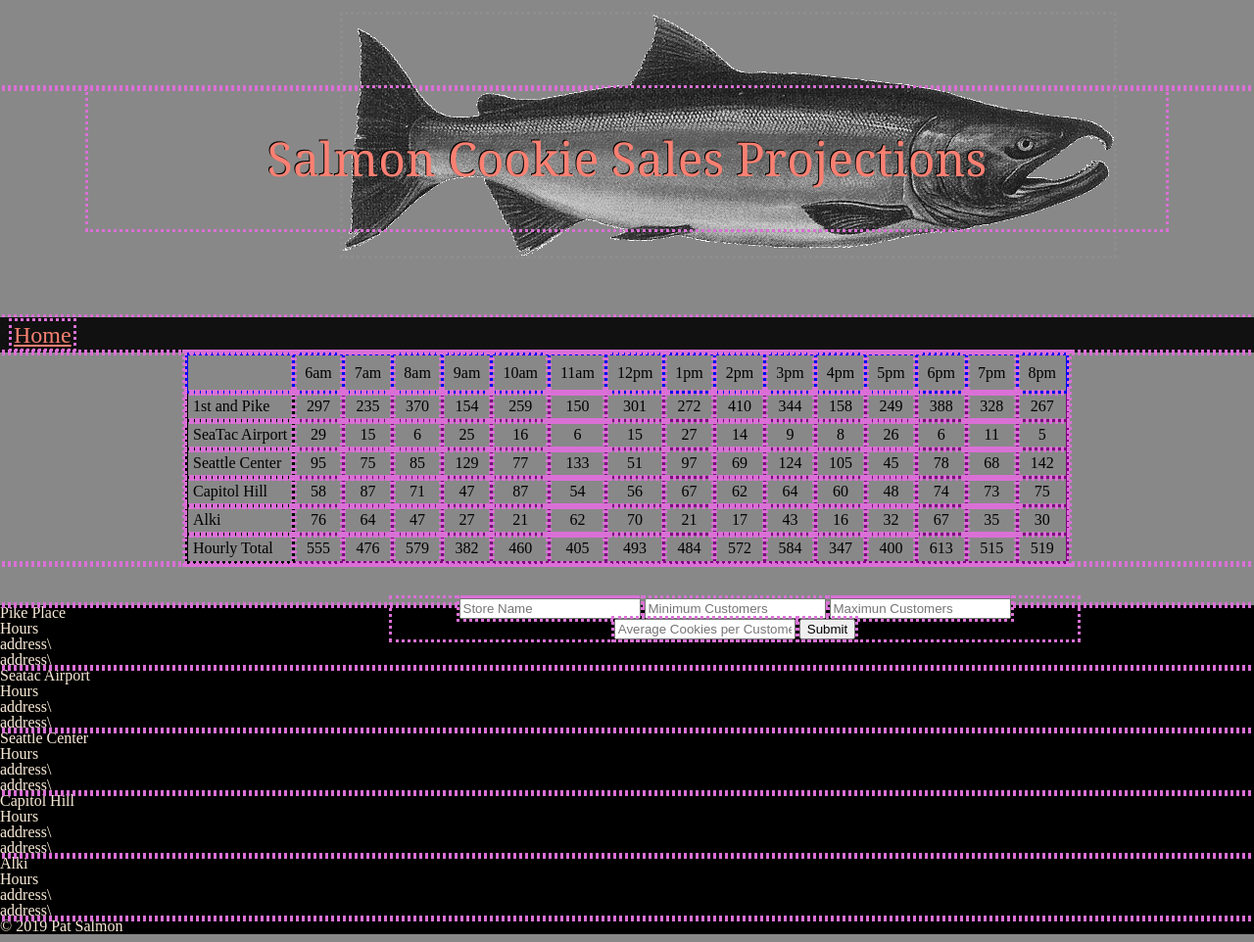
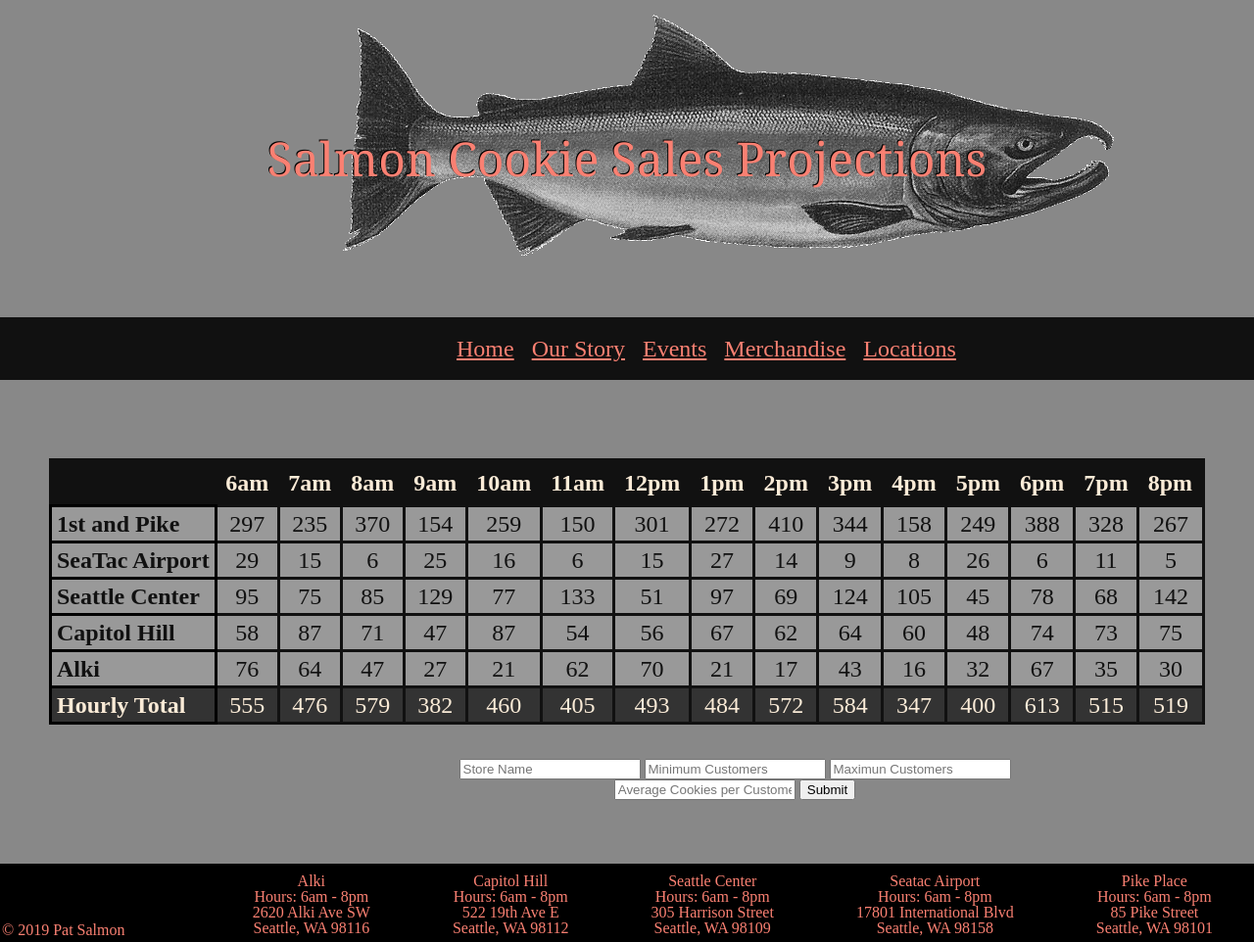
Before and after one commit to Rachnicrice/salmon-cookies, a plain HTML site: page pages/sales.html in a window 1280 px wide. Shown: the whole page at 98% size. Drawn offline with Linux system fonts and the light colour scheme.

Commit message:
Formatted hearder, nav and footer sections

```diff
--- a/css/style.css
+++ b/css/style.css
@@ -1,6 +1,5 @@
 * {
   box-sizing: border-box;
-  outline: dotted 3px orchid;
 }
 body {
   background: #888;
@@ -50,19 +49,28 @@ h1 {
   z-index: 4;
 }
 
+h2 {
+  font-size: 2.5em;
+}
+
+h3 {
+  font-size: 2em;
+}
+
 nav {
   background: #111;
   font-size: 1.5em;
-  max-height: 20%;
+  line-height: 2em;
   max-width: auto;
   margin: 0;
-  padding: 2px 10px 2px 10px;
+  padding: 2px 60px 2px 460px;
+  position: relative;
 }
 
 a {
   display: inline-block;
   padding: 2px;
-  margin: 2px;
+  margin: 4px;
   text-align: center;
 }
 
@@ -79,8 +87,15 @@ a:hover {
 }
 
 table {
+  background: #999;
+  border: #111;
+  border-style: solid;
+  border-width: 3px;
+  color: #111;
+  font-size: 1.5em;
   margin-left: auto;
   margin-right: auto;
+  margin-top: 80px;
   padding: 20px;
   text-align: center;
 }
@@ -89,6 +104,7 @@ form {
   display: inline-block;
   margin-left: auto;
   margin-right: auto;
+  margin-bottom: 100px;
   position: relative;
   width: 700px;
   text-align: center;
@@ -97,21 +113,31 @@ form {
 }
 
 th {
-  border: blue;
-  border-style: solid;
+  background: #111;
+  color: antiquewhite;
+  font-weight: bold;
   margin: 10px;
   padding: 10px;
 }
 
 td {
-  border: purple;
+  border: #111;
   border-style: solid;
   padding: 5px;
+}
+
+tr:hover {
+  background: salmon;
+}
+
+#foot-totals:hover {
+  background: #111;
 }
 
 td:first-child {
   border: black;
   border-style: solid;
+  font-weight: bold;
   text-align: left;
 }
 
@@ -119,4 +145,28 @@ footer {
   display: block;
   background: black;
   color: antiquewhite;
+  height: 80px;
 }
+
+.locations {
+  color: salmon;
+  float: right;
+  margin: 8px 40px 0px 40px;
+  padding: 2px;
+  text-align: center;
+}
+
+.locations:hover {
+  color: antiquewhite;
+}
+
+#copyright {
+  color: salmon;
+  float: left;
+  margin: 60px 2px 1px 2px;
+}
+
+#table-foot {
+  background: #333;
+  color: antiquewhite;
+}
--- a/pages/sales.html
+++ b/pages/sales.html
@@ -10,6 +10,10 @@
       <h1>Salmon Cookie Sales Projections</h1>
       <nav>
         <a href="../index.html">Home</a>
+        <a href="../index.html#our-story">Our Story</a>
+        <a href="./pages/events.html">Events</a>
+        <a href="../index.html#merchandise">Merchandise</a>
+        <a href="../index.html#locations">Locations</a>
       </nav>
       <img class="banner" src="../images/salmon.png" alt="Big Salmon Picture">
     </head>
@@ -31,36 +35,36 @@
     </section>
     <footer>
         <p class="locations">
-          Pike Place </br>
-          Hours </br>
-          address\ </br>
-          address\ </br>
+            Pike Place </br>
+            Hours: 6am - 8pm </br>
+            85 Pike Street </br>
+            Seattle, WA 98101 </br>
         </p>
         <p class="locations">
             Seatac Airport </br>
-            Hours </br>
-            address\ </br>
-            address\ </br>
+            Hours: 6am - 8pm </br>
+            17801 International Blvd</br>
+            Seattle, WA 98158</br>
         </p>
         <p class="locations">
             Seattle Center </br>
-            Hours </br>
-            address\ </br>
-            address\ </br>
+            Hours: 6am - 8pm</br>
+            305 Harrison Street</br>
+            Seattle, WA 98109</br>
         </p>
         <p class="locations">
             Capitol Hill </br>
-            Hours </br>
-            address\ </br>
-            address\ </br>
+            Hours: 6am - 8pm</br>
+            522 19th Ave E</br>
+            Seattle, WA 98112</br>
         </p>
         <p class="locations">
             Alki </br>
-            Hours </br>
-            address\ </br>
-            address\ </br>
+            Hours: 6am - 8pm</br>
+            2620 Alki Ave SW</br>
+            Seattle, WA 98116</br>
         </p>
-        <p>&copy; 2019 Pat Salmon</p>
+        <p id="copyright">&copy; 2019 Pat Salmon</p>
       </footer>
     <script src="../js/app.js"></script>
   </body>
```
Also changed, not shown: index.html (+1 -3 lines), pages/events.html (+2 -2 lines).
